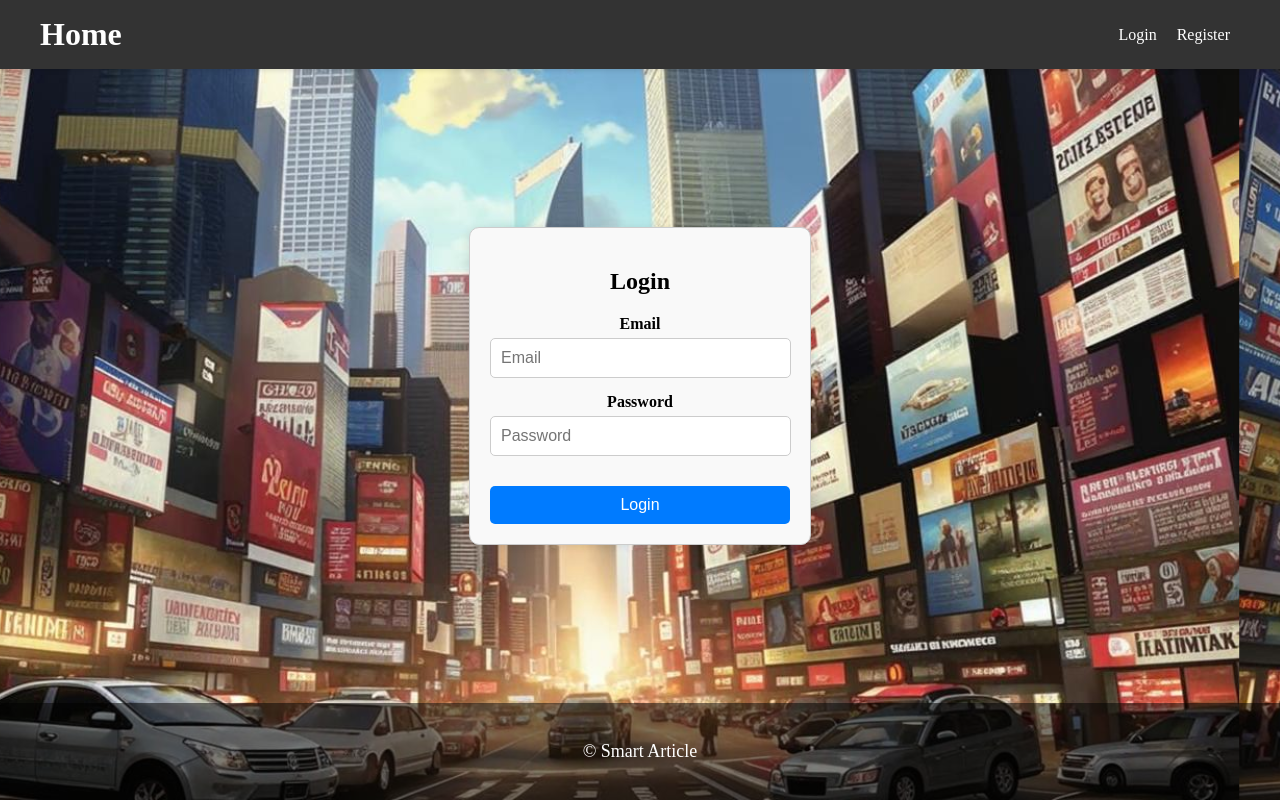
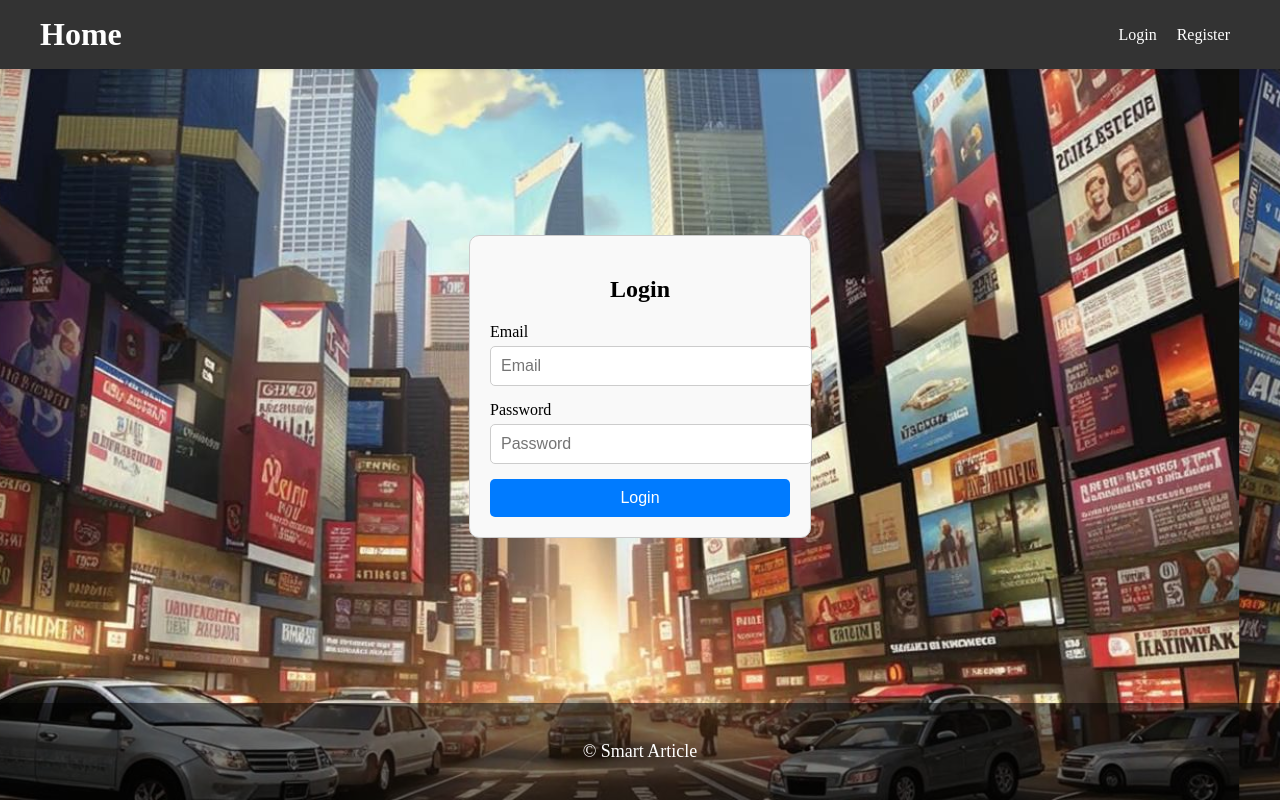
Before and after one commit to JOJO4ch/front, a React (Vite) app: page /login in a window 1280 px wide. Built offline with nearby package versions, Linux system fonts and the light colour scheme.

Commit message:
add delete_article route

```diff
--- a/src/Pages/CreateEditArticleForm.css
+++ b/src/Pages/CreateEditArticleForm.css
@@ -1,77 +1,147 @@
-.create-edit-article-container {
-  width: 400px;
-  margin: auto;
+/* CreateEditArticleForm.css */
+
+/* Стили для формы создания поста */
+.create-article-container {
+  max-width: 500px;
+  margin: 0 auto;
   padding: 20px;
   border: 1px solid #ccc;
-  border-radius: 10px;
+  border-radius: 5px;
   background-color: #f9f9f9;
 }
 
-.create-edit-article-title {
+.create-article-container .article-title {
   text-align: center;
+  font-size: 24px;
   margin-bottom: 20px;
 }
 
-.toggle-button {
+.create-article-container .form-group {
+  margin-bottom: 20px;
+}
+
+.create-article-container .form-group label {
+  font-weight: bold;
   display: block;
-  margin: 0 auto 20px auto;
+}
+
+.create-article-container .form-group input[type="text"],
+.create-article-container .form-group textarea {
+  width: 100%;
   padding: 10px;
-  background-color: #007bff;
+  font-size: 16px;
+  border: 1px solid #ccc;
+  border-radius: 5px;
+  box-sizing: border-box;
+}
+
+.create-article-container .form-group textarea {
+  resize: vertical;
+}
+
+.create-article-container .error-message,
+.create-article-container .success-message {
+  margin-top: 10px;
+  padding: 10px;
+  border-radius: 5px;
+  text-align: center;
+}
+
+.create-article-container .error-message {
+  color: #ff0000;
+  background-color: #ffebee;
+}
+
+.create-article-container .success-message {
+  color: #00c853;
+  background-color: #e8f5e9;
+}
+
+.create-article-container .submit-button {
+  display: block;
+  width: 100%;
+  padding: 10px;
+  font-size: 16px;
+  background-color: #4caf50;
   color: #fff;
   border: none;
   border-radius: 5px;
-  font-size: 16px;
   cursor: pointer;
 }
 
-.toggle-button:hover {
-  background-color: #0056b3;
+.create-article-container .submit-button:hover {
+  background-color: #45a049;
 }
 
-.form-group {
-  margin-bottom: 15px;
+/* Стили для формы редактирования поста */
+.edit-article-container {
+  max-width: 500px;
+  margin: 0 auto;
+  padding: 20px;
+  border: 1px solid #ccc;
+  border-radius: 5px;
+  background-color: #f9f9f9;
 }
 
-.form-group label {
-  display: block;
-  margin-bottom: 5px;
+.edit-article-container .article-title {
+  text-align: center;
+  font-size: 24px;
+  margin-bottom: 20px;
 }
 
-.form-group input,
-.form-group textarea {
+.edit-article-container .form-group {
+  margin-bottom: 20px;
+}
+
+.edit-article-container .form-group label {
+  font-weight: bold;
+  display: block;
+}
+
+.edit-article-container .form-group input[type="text"],
+.edit-article-container .form-group textarea {
   width: 100%;
   padding: 10px;
+  font-size: 16px;
   border: 1px solid #ccc;
   border-radius: 5px;
-  font-size: 16px;
-  max-width: 93%;
-  max-height: 150px;
+  box-sizing: border-box;
 }
 
-.error-message {
-  color: red;
-  text-align: center;
-  margin-top: 10px;
+.edit-article-container .form-group textarea {
+  resize: vertical;
 }
 
-.success-message {
-  color: green;
+.edit-article-container .error-message,
+.edit-article-container .success-message {
+  margin-top: 10px;
+  padding: 10px;
+  border-radius: 5px;
   text-align: center;
-  margin-top: 10px;
 }
 
-.submit-button {
+.edit-article-container .error-message {
+  color: #ff0000;
+  background-color: #ffebee;
+}
+
+.edit-article-container .success-message {
+  color: #00c853;
+  background-color: #e8f5e9;
+}
+
+.edit-article-container .submit-button {
   display: block;
   width: 100%;
   padding: 10px;
-  background-color: #007bff;
+  font-size: 16px;
+  background-color: #4caf50;
   color: #fff;
   border: none;
   border-radius: 5px;
-  font-size: 16px;
   cursor: pointer;
 }
 
-.submit-button:hover {
-  background-color: #0056b3;
+.edit-article-container .submit-button:hover {
+  background-color: #45a049;
 }
--- a/src/Pages/CreateEditArticleForm.jsx
+++ b/src/Pages/CreateEditArticleForm.jsx
@@ -34,6 +34,18 @@ const CreateEditArticleForm = () => {
     }
   };
 
+  const handleDelete = async () => {
+    try {
+      await axios.delete(`/api/article/delete_article?article_id=${formData.id}`);
+      setSuccess(true);
+      setError(null);
+      setFormData({ id: '', header: '', text: '' });
+    } catch (error) {
+      console.error('Error:', error);
+      setError('Произошла ошибка при удалении статьи.');
+    }
+  };
+
   const toggleMode = () => {
     setIsEditMode(!isEditMode);
     setSuccess(false);
@@ -42,11 +54,14 @@ const CreateEditArticleForm = () => {
   };
 
   return (
-    <div className="create-edit-article-container">
-      <h2 className="create-edit-article-title">{isEditMode ? 'Редактировать пост' : 'Создать пост'}</h2>
+    <div className={isEditMode ? "edit-article-container" : "create-article-container"}>
+      <h2 className="article-title">{isEditMode ? 'Редактировать пост' : 'Создать пост'}</h2>
       <button onClick={toggleMode} className="toggle-button">
         {isEditMode ? 'Переключиться на создание поста' : 'Переключиться на редактирование поста'}
       </button>
+      {isEditMode && (
+        <button onClick={handleDelete} className="delete-button">Удалить пост</button>
+      )}
       <form onSubmit={handleSubmit}>
         {isEditMode && (
           <div className="form-group">
--- a/src/Pages/Login.css
+++ b/src/Pages/Login.css
@@ -1,6 +1,6 @@
 /* Login.css */
-.form-container {
-    width: 300px; /* Adjust width as needed */
+.form-container-login {
+  width: 300px;
   margin: auto;
   padding: 20px;
   border: 1px solid #ccc;
@@ -8,25 +8,37 @@
   background-color: #f9f9f9;
 }
 
-  .form-container form {
-    display: flex;
-    flex-direction: column;
+.form-title {
+  text-align: center;
+  margin-bottom: 20px;
 }
 
-  .form-container label {
-    margin-bottom: 10px;
+.form-group-login {
+  margin-bottom: 15px;
 }
 
-  .form-container input[type="text"],
-  .form-container input[type="password"] {
+.form-group-login label {
+  display: block;
+  margin-bottom: 5px;
+}
+
+.form-group-login input {
+  width: 100%;
   padding: 10px;
-    margin-bottom: 15px;
   border: 1px solid #ccc;
   border-radius: 5px;
   font-size: 16px;
 }
 
-  .form-container button {
+.error {
+  color: red;
+  text-align: center;
+  margin-top: 10px;
+}
+
+button {
+  display: block;
+  width: 100%;
   padding: 10px;
   background-color: #007bff;
   color: #fff;
@@ -36,6 +48,6 @@
   cursor: pointer;
 }
 
-  .form-container button:hover {
+button:hover {
   background-color: #0056b3;
 }
--- a/src/Pages/Login.jsx
+++ b/src/Pages/Login.jsx
@@ -1,10 +1,9 @@
-// Login.jsx
 import React, { useState } from 'react';
 import axios from 'axios';
 import * as jwt_decode from 'jwt-decode';
-import '../styles.css'; // Import the CSS file
+import './Login.css'; // Import the CSS file specific to Login
 
-const Login = ({ setIsAuthenticated }) => {
+const Login = ({ setIsAuthenticated, setUser }) => {
   const [formData, setFormData] = useState({
     email: '',
     password: ''
@@ -19,13 +18,11 @@ const Login = ({ setIsAuthenticated }) => {
     });
   };
 
-
-
-
   const saveToken = (token) => {
     localStorage.setItem('jwtToken', token);
     const user = jwt_decode(token);
     localStorage.setItem('user', JSON.stringify(user));
+    setUser(user); // Set the user state with decoded user data
   };
 
   const handleLogin = async () => {
@@ -42,6 +39,8 @@ const Login = ({ setIsAuthenticated }) => {
       const token = response.data.access_token;
       saveToken(token);
       setIsAuthenticated(true);
+      setError(null); // Clear error after successful login
+      window.location.href = '/'; // Redirect to home page
     } catch (error) {
       console.error('Login failed:', error);
       setError('Login failed. Please check your credentials and try again.');
@@ -54,14 +53,14 @@ const Login = ({ setIsAuthenticated }) => {
   };
 
   return (
-    <div className="form-container">
+    <div className="form-container-login">
       <h2 className="form-title">Login</h2>
       <form onSubmit={handleSubmit}>
-        <div className="form-group">
+        <div className="form-group-login">
           <label htmlFor="email">Email</label>
           <input name="email" value={formData.email} onChange={handleChange} placeholder="Email" />
         </div>
-        <div className="form-group">
+        <div className="form-group-login">
           <label htmlFor="password">Password</label>
           <input name="password" value={formData.password} onChange={handleChange} placeholder="Password" type="password" />
         </div>
--- a/src/components/Header.jsx
+++ b/src/components/Header.jsx
@@ -1,5 +1,6 @@
 import React from 'react';
 import { Link } from 'react-router-dom';
+import * as jwt_decode from 'jwt-decode'; // импортируем библиотеку для декодирования JWT
 import './Header.css';
 
 const Header = ({ isAuthenticated }) => {
@@ -7,6 +8,21 @@ const Header = ({ isAuthenticated }) => {
     localStorage.removeItem('jwtToken');
     localStorage.removeItem('user');
     window.location.reload();
+  };
+
+  // Функция для декодирования токена и извлечения имени пользователя
+  const getUsername = () => {
+    const token = localStorage.getItem('jwtToken');
+    if (token) {
+      try {
+        const decodedToken = jwt_decode(token);
+        return decodedToken.username; // предположим, что имя пользователя хранится в поле 'username' токена
+      } catch (error) {
+        console.error('Error decoding token:', error);
+        return null;
+      }
+    }
+    return null;
   };
 
   return (
@@ -25,6 +41,7 @@ const Header = ({ isAuthenticated }) => {
               <>
                 <li><Link to="/AskGPT">Ask GPT</Link></li>
                 <li><Link to="/article/create_edit_article">Create Article</Link></li>
+                <li><span className="username">Welcome, {getUsername()}</span></li>
                 <li><span className="logout" onClick={handleLogout}>Logout</span></li>
               </>
             )}
```
Lines whose indentation alone changed are shown as unchanged.
